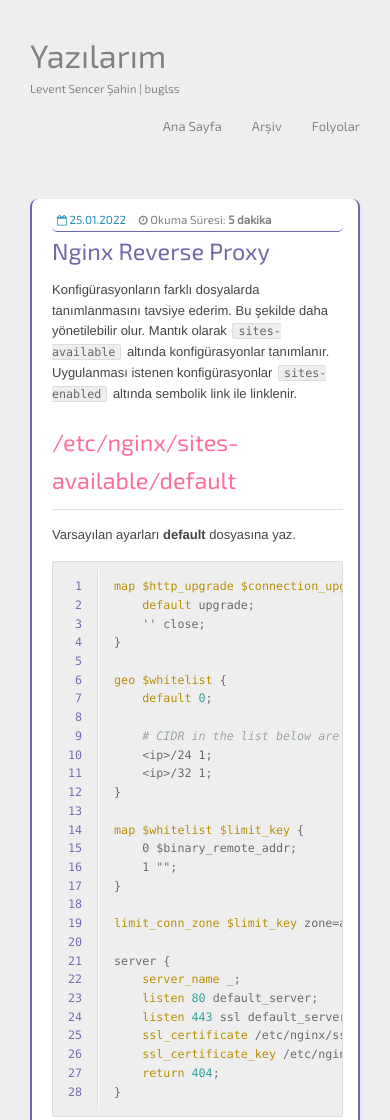
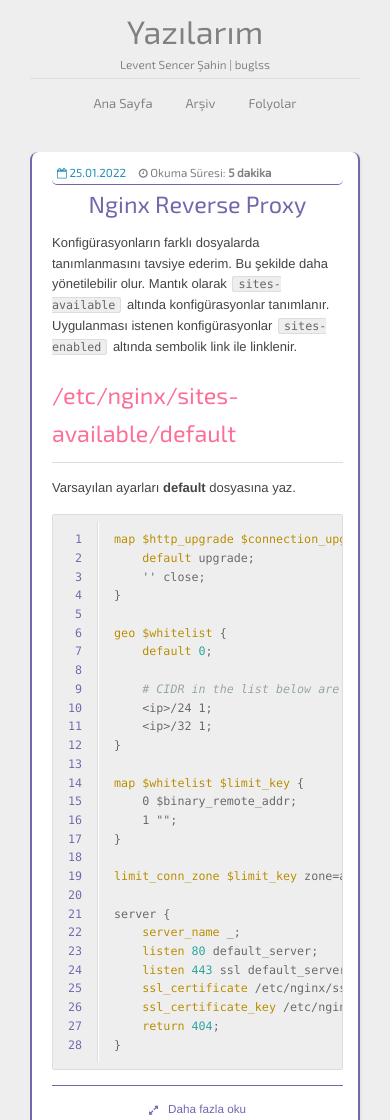
Before and after one commit to buglss/buglss.github.io, a plain HTML site: page index.html in a window 390 px wide. Shown: the top 1120 px of the page. Drawn offline with Linux system fonts and the light colour scheme; files whose address does not match are found by name.

Commit message:
Site updated: 2022-05-21 21:51:54

```diff
--- a/css/style.css
+++ b/css/style.css
@@ -83,8 +83,20 @@ a:hover {
 .alignleft {
   float: left;
 }
+@media screen and (max-width: 600px) {
+  .alignleft {
+    width: 100%;
+    text-align: center;
+  }
+}
 .alignright {
   float: right;
+}
+@media screen and (max-width: 600px) {
+  .alignright {
+    width: 100%;
+    text-align: center;
+  }
 }
 .clearfix {
   zoom: 1;
@@ -135,6 +147,11 @@ a:hover {
   text-shadow: 0 0 1px #fff;
   margin: 2.5rem auto;
 }
+@media screen and (max-width: 600px) {
+  #header {
+    margin: 1rem auto;
+  }
+}
 #header a {
   color: #818181;
 }
@@ -156,14 +173,20 @@ a:hover {
 #header #main-nav {
   font-family: "Exo 2", Helvetica Neue, Helvetica, Arial, sans-serif;
   line-height: 2.5em;
-  margin: 1rem 0;
+  margin: 0.5rem 0;
+  padding: 0.5rem 0;
+}
+@media screen and (max-width: 600px) {
+  #header #main-nav {
+    border-top: 1px solid #ddd;
+  }
 }
 #header #main-nav ul {
   list-style: none;
 }
 #header #main-nav ul li {
-  float: left;
-  margin-left: 30px;
+  display: inline-block;
+  margin: 0 15px;
 }
 article {
   border-left: 2px solid #6f69ac;
@@ -512,7 +535,7 @@ article footer a:before {
   vertical-align: middle;
 }
 article footer a.more-link:before {
-  content: '\f054';
+  content: '\f065';
 }
 article footer a.comment-link:before {
   content: '\f075';
--- a/search.xml
+++ b/search.xml
@@ -564,6 +564,17 @@
 
 
     <entry>
+      <title>Bilgisayar Mühendisliği Alanları ve Web Developer</title>
+      <link href="/folios/bilgisayar_muhendisligi_alanlari_ve_web_developer/index.html"/>
+      <url>/folios/bilgisayar_muhendisligi_alanlari_ve_web_developer/index.html</url>
+
+        <content type="html"><![CDATA[<!-- Section Begin --><!-- Page Begin --><h1 id="Pek-Yakinda"><a href="#Pek-Yakinda" class="headerlink" title="Pek Yakında"></a>Pek Yakında</h1><p>…</p><!-- Page End --><!-- Section End -->]]></content>
+
+    </entry>
+
+
+
+    <entry>
       <title>Folyolar</title>
       <link href="/folios/index.html"/>
       <url>/folios/index.html</url>
@@ -574,15 +585,4 @@
 
 
 
-    <entry>
-      <title>Bilgisayar Mühendisliği Alanları ve Web Developer</title>
-      <link href="/folios/bilgisayar_muhendisligi_alanlari_ve_web_developer/index.html"/>
-      <url>/folios/bilgisayar_muhendisligi_alanlari_ve_web_developer/index.html</url>
-
-        <content type="html"><![CDATA[<!-- Section Begin --><!-- Page Begin --><h1 id="Pek-Yakinda"><a href="#Pek-Yakinda" class="headerlink" title="Pek Yakında"></a>Pek Yakında</h1><p>…</p><!-- Page End --><!-- Section End -->]]></content>
-
-    </entry>
-
-
-
 </search>
```
